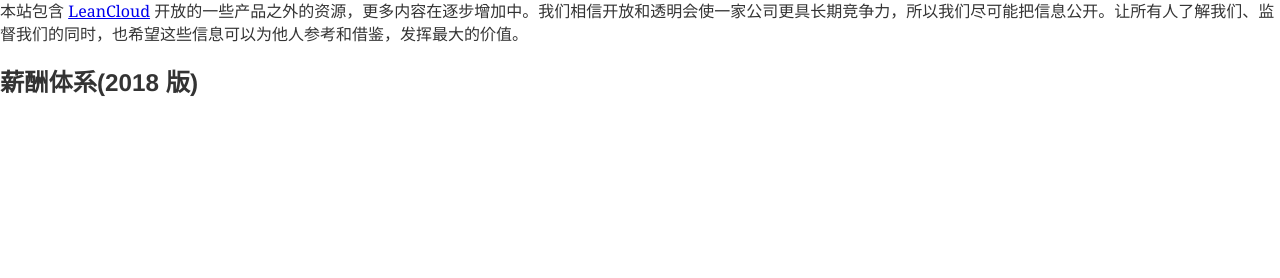
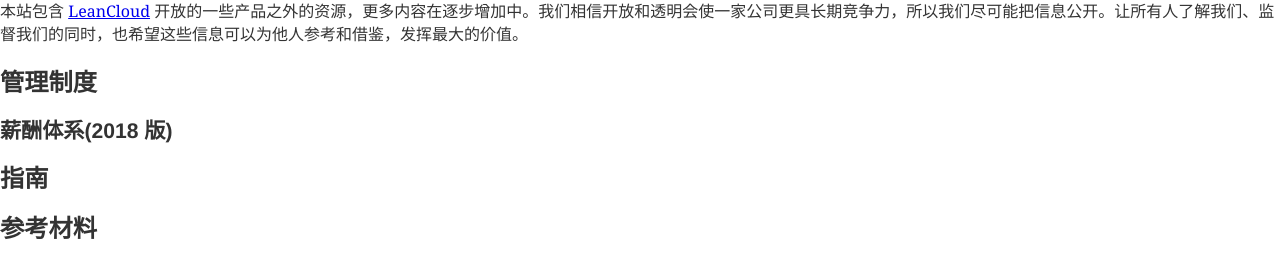
Before and after one commit to leancloud/open, a Gatsby site: page / in a window 1280 px wide. Built offline with nearby package versions, Linux system fonts and the light colour scheme; Gatsby itself is replaced by a stand-in of ours; some packages are replaced by stand-ins of ours.

Commit message:
Minor revisions.

```diff
--- a/src/pages/index.js
+++ b/src/pages/index.js
@@ -4,9 +4,21 @@ import Link from 'gatsby-link'
 export default ({ data }) => (
   <div>
     <p>本站包含 <a href="https://leancloud.cn/">LeanCloud</a> 开放的一些产品之外的资源，更多内容在逐步增加中。我们相信开放和透明会使一家公司更具长期竞争力，所以我们尽可能把信息公开。让所有人了解我们、监督我们的同时，也希望这些信息可以为他人参考和借鉴，发挥最大的价值。</p>
-    {data.allMarkdownRemark.edges.map((({ node }) => (
+    <h2>管理制度</h2>
+    {data.allMarkdownRemark.edges.filter(({node}) => node.frontmatter.category === 'management').map((({ node }) => (
       <Link to={node.fields.slug} style={{ textDecoration: `none`, color: `inherit` }} key={node.id}>
-        <h2>{node.frontmatter.title}</h2>
+        <h3>{node.frontmatter.title}</h3>
+        </Link>)))}
+    <h2>指南</h2>
+    {data.allMarkdownRemark.edges.filter(({node}) => node.frontmatter.category === 'guide').map((({ node }) => (
+      <Link to={node.fields.slug} style={{ textDecoration: `none`, color: `inherit` }} key={node.id}>
+        <h3>{node.frontmatter.title}</h3>
+      </Link>
+    )))}
+    <h2>参考材料</h2>
+    {data.allMarkdownRemark.edges.filter(({node}) => node.frontmatter.category === 'reference').map((({ node }) => (
+      <Link to={node.fields.slug} style={{ textDecoration: `none`, color: `inherit` }} key={node.id}>
+        <h3>{node.frontmatter.title}</h3>
       </Link>
     )))}
   </div>
--- a/src/pages/salary-2018.md
+++ b/src/pages/salary-2018.md
@@ -30,7 +30,7 @@ category: management
 其中 **职能基数** 是不同职位类型的月薪基数， 会随公司发展的情况进行调整。当前各类型的基数如下：
 
 职能              | 基数
------------------|------------------
+-----------------|----------------
 工程              | 14000
 产品              | 14000
 设计              | 14000
@@ -46,8 +46,8 @@ C 级管理人员       | 15000
 
 **级别** 代表不同的经验和能力等级。对于新加入的成员这个等级会根据面试情况确定。对于在职的同事，会根据实际工作情况进行定期 review 和调整。这是一个团队内部的标准，和外部的通常标准或其他公司的职称标准完全无关，对应的数值如下表所示：
 
-级别 | 因子
------------------|------------------
+级别            | 因子
+----------------|----------------
 1               | 1.000
 2               | 1.10
 3               | 1.21
```
Also changed, not shown: src/pages/page-2.js (deleted, +0 -12 lines), 1 other file.
